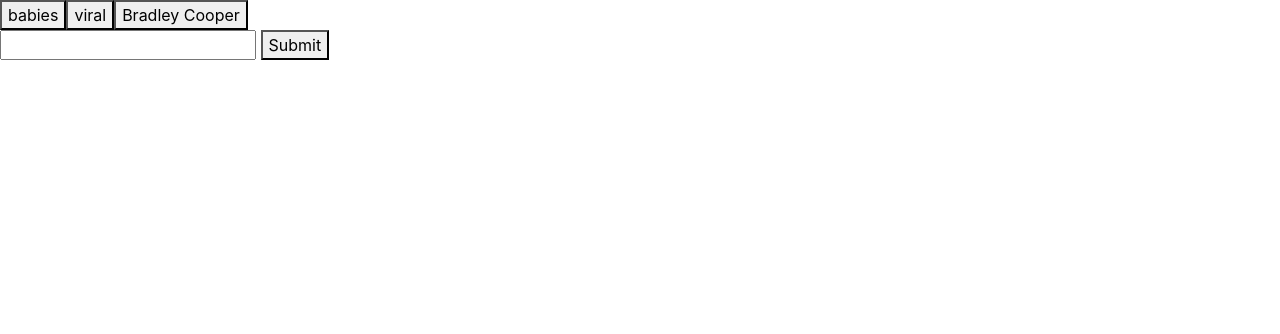
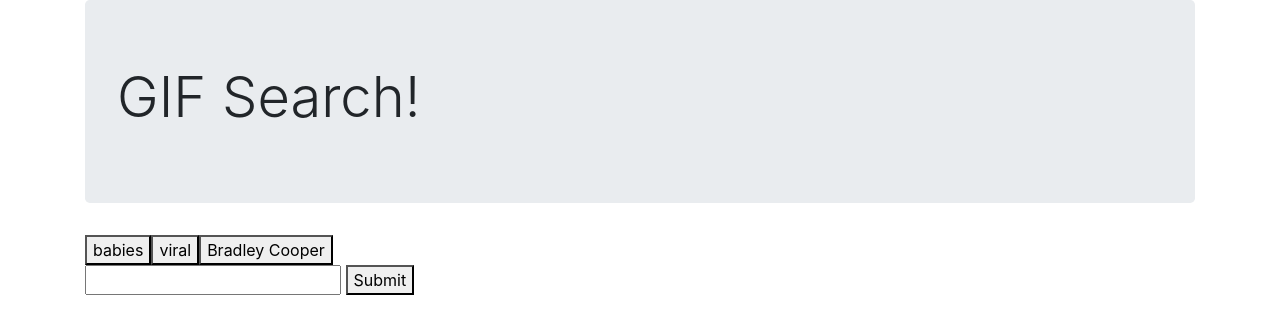
Before and after one commit to a3ngin/homework-5, a plain HTML site: page index.html in a window 1280 px wide. Drawn offline with nearby package versions, Linux system fonts and the light colour scheme.

Commit message:
jumbotron lol

```diff
--- a/index.html
+++ b/index.html
@@ -11,6 +11,18 @@
 </head>
 
 <body>
+    <div class="container">
+        <div class="row">
+            <div class="col-md-12">
+                <div class="jumbotron">
+
+                    <h1 class="display-4">GIF Search!</h1>
+
+                </div>
+            </div>
+        </div>
+
+
         <!-- gif buttons -->
         <div id=buttons>
 
@@ -24,7 +36,7 @@
 
         <div id="gifImages"></div>
 
-
+    </div>
 
 
     <script type="text/javascript" src="javascript.js"></script>
--- a/style.css
+++ b/style.css
@@ -3,7 +3,3 @@
     flex-wrap: wrap;
 
 };
-
-body{
-
-}
```
Also changed, not shown: assets/images/220935.jpg (added), 3 other files. Lines whose indentation alone changed are shown as unchanged.
